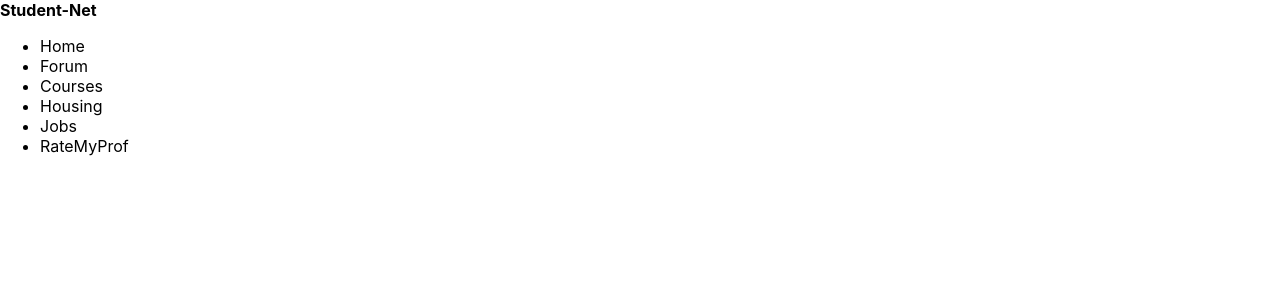
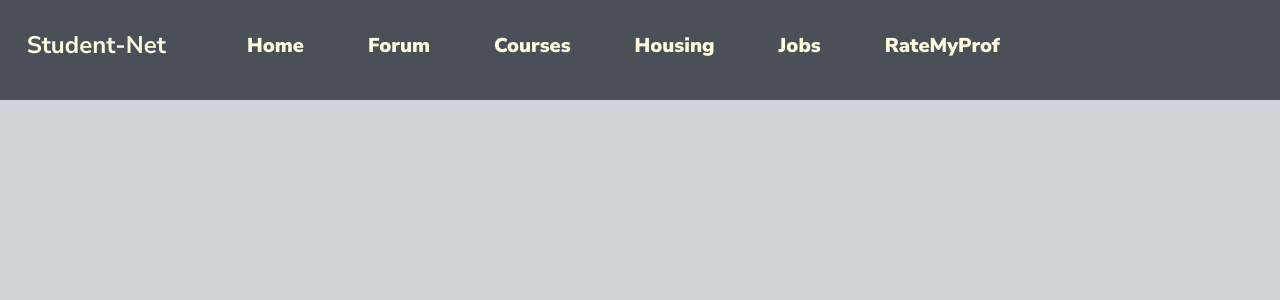
Before and after one commit to UWCodeForce/student-net, a Next.js app in the folder web/: page / in a window 1280 px wide. Shown: the top 300 px of the page. Built offline with nearby package versions, Linux system fonts and the light colour scheme; a small style sheet from the web is missing.

Commit message:
updated stylesheet

```diff
--- a/web/styles/globals.css
+++ b/web/styles/globals.css
@@ -1,16 +1,115 @@
-html,
-body {
+/* css variables*/
+:root {
+  --primary-color: #fefae0;
+  --primary-color-light: #8E7474;
+  --accent-color: #FE6A6B;
+  --accent-color-light: #FFE4E4;
+  --accent-color-dark: #B94B4C;
+  --white-color: #FAFBFC;
+  --light-gray-color: #C6CBD1;
+  --medium-gray-color: #959DA5;
+  --dark-gray-color: #444D56;
+  --bg-color: #F8F8FA;
+  --nav-color: #495057;
+  --code-bg-color: #F0E8E8;
+}
+
+/* normalized */
+
+.container {
+  min-height: 100vh;
+  padding: 0 0.5rem;
+  display: flex;
+  flex-direction: column;
+  justify-content: center;
+  align-items: center;
+  height: 100vh;
+}
+
+.centered {
+  position: absolute;
+  top: 50%;
+  left: 50%;
+  transform: translate(-50%, -50%);
+}
+
+.logo {
+  position: relative;
+  text-align: center;
+  height: 100px;
+  line-height: 90px;
+  font-size: 24px;
+  margin-left: 10%;
+}
+
+html, body {
   padding: 0;
   margin: 0;
-  font-family: -apple-system, BlinkMacSystemFont, Segoe UI, Roboto, Oxygen,
-    Ubuntu, Cantarell, Fira Sans, Droid Sans, Helvetica Neue, sans-serif;
+  font-family: 'Nunito Sans', sans-serif;
+  background-color: #ced4da;
 }
 
-a {
-  color: inherit;
+nav {
+  background-color: var(--nav-color);
+}
+
+a, a:hover {
   text-decoration: none;
+  color: var(--primary-color);
 }
 
 * {
   box-sizing: border-box;
 }
+
+/* links */
+.link {
+  text-decoration: none;
+  transition: all 0.3s ease-out;
+}
+
+.link:hover {
+  color: var(--accent-color);
+}
+
+.link--light {
+  color: var(--primary-color);
+}
+
+.link--dark {
+  color: var(--accent-color);
+}
+
+/* menu */
+nav {
+  display: grid;
+  grid-template-columns: 175px auto;
+}
+
+.menu {
+  margin: 0;
+  text-align: left;
+  overflow: hidden;
+  list-style: none;
+}
+
+.menu__item {
+  padding: 2rem;
+  display: inline-block;
+  font-size: 20px;
+  font-weight: 1000;
+}
+
+.menu__item.toggle {
+  display: none;
+}
+
+@keyframes fadeUp {
+  0% {
+    opacity: 0;
+    transform: translate3d(0,30px,0);
+  }
+  100% {
+    transform: translate3d(0,0,0);
+  }
+}
```
